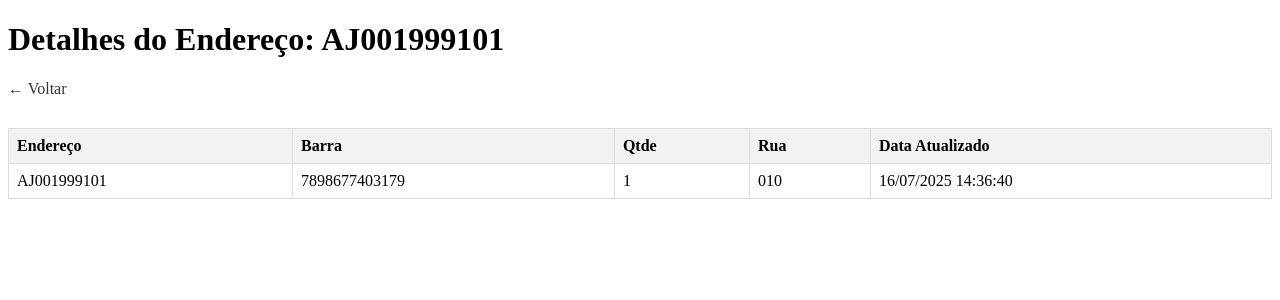
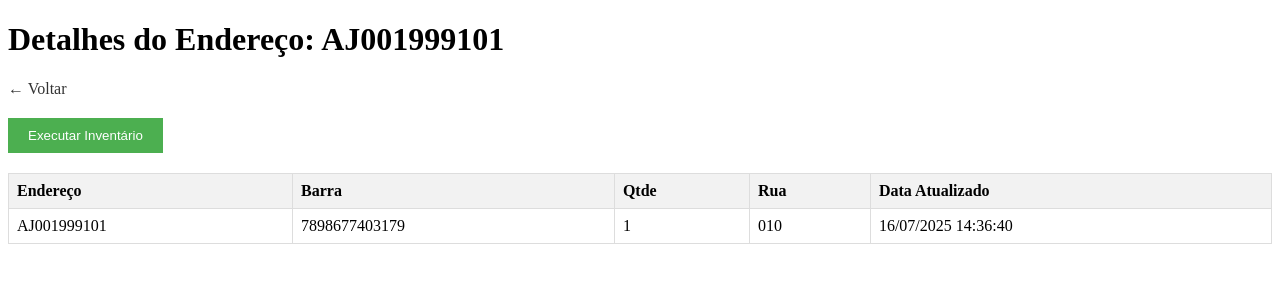
Before and after one commit to Andersonps-dev/AppReversa, a Flask app: a page that uses templates/detalhes_endereco.html in a window 1280 px wide. Shown: the part 56-356 px from the top of the page. Run offline with Flask 3, Linux system fonts and the light colour scheme.

Commit message:
continua

```diff
--- a/app.py
+++ b/app.py
@@ -10,6 +10,7 @@ from models import Estoque, BarraEndereco
 from sqlalchemy import cast, Integer
 from config import LINK_WMS, LOGINS_WMS, SENHAS_WMS, ID_TOKEN_WMS, TOKENS_SENHAS
 from ApiWMS.extrair_dados_estoque import extrair_dados_estoques_wms
+from ApiWMS.executar_inventario import InventoryExecutor
 from datetime import datetime
 
 app = Flask(__name__)
@@ -96,7 +97,7 @@ def enderecos():
     results = db.session.query(BarraEndereco.endereco, func.count(BarraEndereco.barra)).group_by(BarraEndereco.endereco).all()
     return render_template('enderecos.html', enderecos=results)
 
-@app.route('/enderecos/<endereco>')
+@app.route('/enderecos/<endereco>', methods=['GET', 'POST'])
 def detalhes_endereco(endereco):
     detalhes = db.session.query(
         BarraEndereco.barra,
@@ -105,6 +106,14 @@ def detalhes_endereco(endereco):
         func.max(BarraEndereco.data_armazenamento).label('data_atualizado')
     ).filter_by(endereco=endereco).group_by(BarraEndereco.barra, BarraEndereco.rua).all()
 
+    if request.method == 'POST':
+        try:
+            InventoryExecutor(local=endereco)
+            flash('Inventário executado com sucesso!', 'success')
+        except Exception as e:
+            flash(f'Erro ao executar inventário: {e}', 'error')
+        return redirect(url_for('detalhes_endereco', endereco=endereco))
+
     return render_template('detalhes_endereco.html', endereco=endereco, detalhes=detalhes)
 
 if __name__ == '__main__':
--- a/templates/detalhes_endereco.html
+++ b/templates/detalhes_endereco.html
@@ -23,6 +23,17 @@
             margin-bottom: 10px;
             display: inline-block;
         }
+        .action-button {
+            padding: 10px 20px;
+            background-color: #4CAF50;
+            color: white;
+            border: none;
+            cursor: pointer;
+            margin-top: 10px;
+        }
+        .action-button:hover {
+            background-color: #45a049;
+        }
     </style>
 </head>
 <body>
@@ -33,6 +44,9 @@
     </nav>
     <h1>Detalhes do Endereço: {{ endereco }}</h1>
     <a href="{{ url_for('enderecos') }}">← Voltar</a>
+    <form method="POST" action="{{ url_for('detalhes_endereco', endereco=endereco) }}">
+        <button type="submit" class="action-button">Executar Inventário</button>
+    </form>
     <table>
         <thead>
             <tr>
```
Also changed, not shown: ApiWMS/executar_inventario.py (+6 -9 lines).
